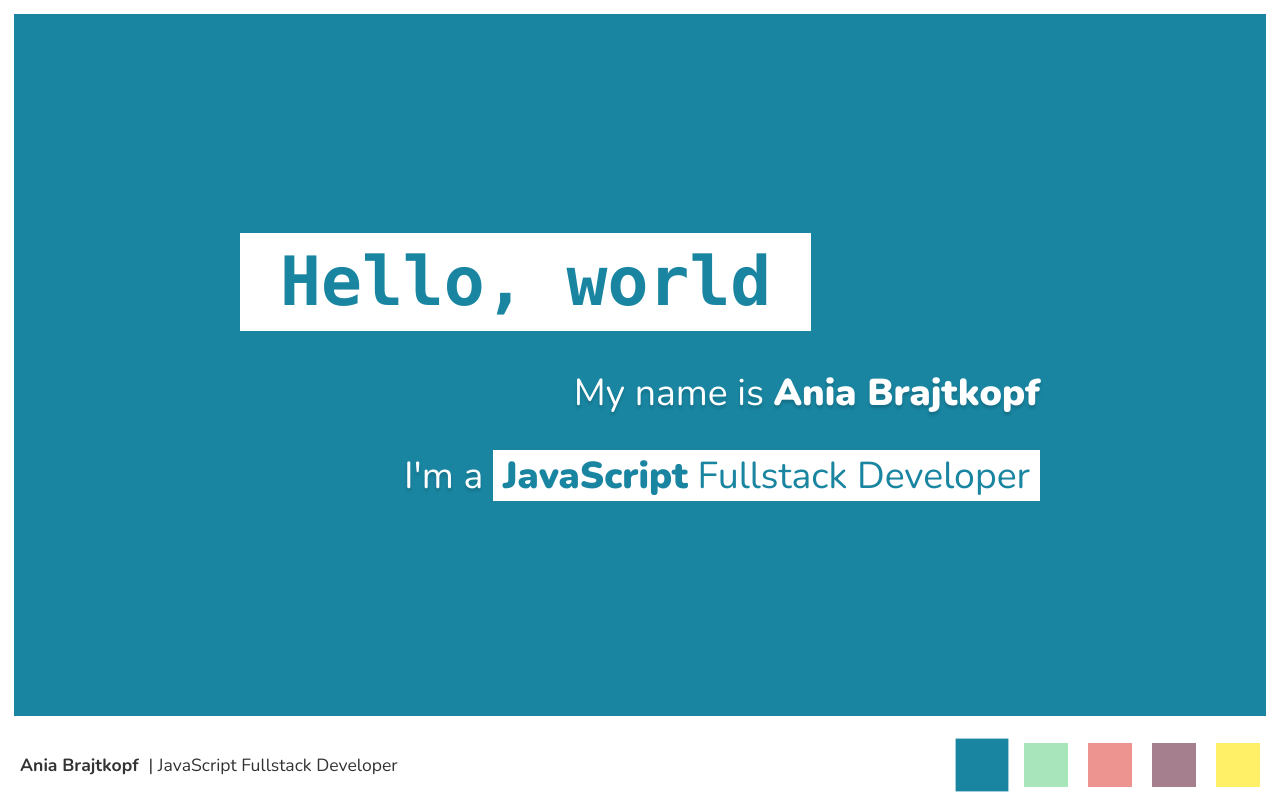
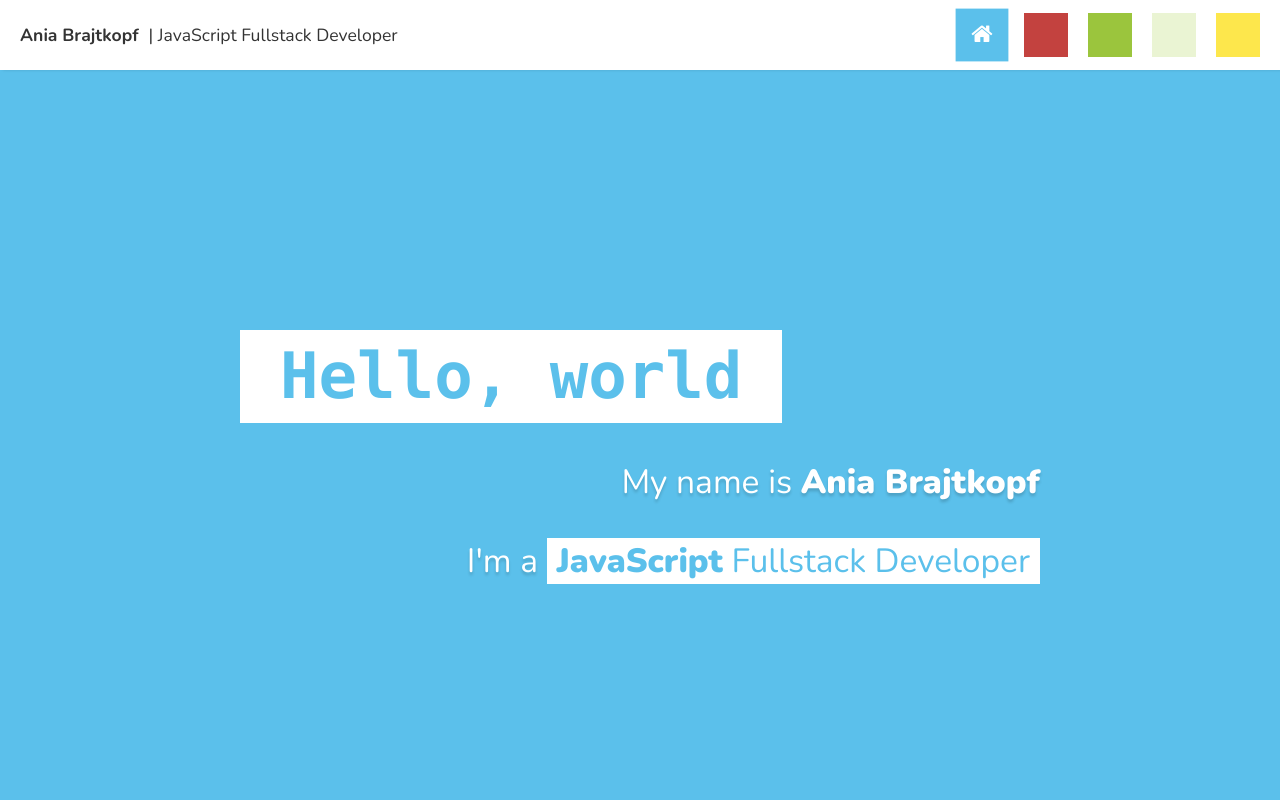
Before and after one commit to anya92/portfolio, a React (Create React App) app: page / in a window 1280 px wide. Shown: the top 800 px of the page. Built offline with nearby package versions, Linux system fonts and the light colour scheme; a web font is replaced by a local one.

Commit message:
added links to contact page

```diff
--- a/src/components/About.js
+++ b/src/components/About.js
@@ -4,7 +4,7 @@ import Section from '../styled/Section';
 
 export default () => {
   return (
-    <Section id="about" background="green">
+    <Section id="about" background="red">
 
     </Section>
   );
--- a/src/components/Contact.js
+++ b/src/components/Contact.js
@@ -1,10 +1,26 @@
-import React from 'react'
+import React, { Component } from 'react'
 
 import Section from '../styled/Section';
 import * as Contact from '../styled/Contact';
-import svgSrc from '../assets/desk_computer.svg';
 
-export default () => {
+export default class extends Component {
+  constructor(props) {
+    super(props)
+
+    this.state = {
+       copyText: 'Click to copy',
+    };
+  }
+
+  copyEmail = () => {
+    const inputWithEmail = document.getElementById('email');
+    inputWithEmail.select();
+    document.execCommand('copy');
+
+    this.setState(() => ({ copyText: 'Copied email to clipboard' }));
+  }
+
+  render() {
     return (
       <Section id="contact" background="yellow">
         <Contact.Container>
@@ -15,16 +31,36 @@ export default () => {
             <Contact.Subtitle>
               <h2>I'd love to hear <br /> from <strong>you!</strong></h2>
             </Contact.Subtitle>
+          </Contact.Text>
             <Contact.Buttons>
-            <i className="fa fa-envelope-o" />
+              <p><strong>Find me</strong> on</p>
+              <Contact.ButtonWithLink>
+                <a href="https://github.com/anya92" target="_blank" rel="noopener noreferrer">
+                  <i className="fa fa-github" /> Github
+                </a>
+              </Contact.ButtonWithLink>
+              <Contact.ButtonWithLink>
+                <a href="https://codepen.io/anya92" target="_blank" rel="noopener noreferrer">
+                  <i className="fa fa-codepen" /> Codepen
+                </a>
+              </Contact.ButtonWithLink><br />
+              <Contact.ButtonWithLink>
+                <a href="mailto:aniabrajtkopf@gmail.com">
+                  <i className="fa fa-envelope-o" /> Send me an email
+                </a>
+              </Contact.ButtonWithLink>
+              <p>or copy my <strong>email address</strong></p>
+              <Contact.CopyEmail>
+                <Contact.InputWithEmail
+                  onClick={this.copyEmail}
+                  defaultValue="aniabrajtkopf@gmail.com"
+                  id="email"
+                  readOnly />
+                <p>{this.state.copyText}</p>
+              </Contact.CopyEmail>
             </Contact.Buttons>
-        </Contact.Text>
-        <Contact.Image>
-          <img
-            src={svgSrc}
-            alt="computer on the desk" />
-        </Contact.Image>
         </Contact.Container>
       </Section>
-  )
+    );
   }
+}
--- /dev/null
+++ b/src/components/Footer.js
@@ -0,0 +1,5 @@
+import React from 'react';
+
+export default () => (
+  <div>Footer</div>
+);
--- a/src/components/Navbar.js
+++ b/src/components/Navbar.js
@@ -43,9 +43,10 @@ export default class extends Component {
 
   handleClick = id => {
     const section = document.getElementById(id);
+    const navbarHeight = document.querySelector('nav').offsetHeight;
     const rect = section.getBoundingClientRect();
     const scrollTop = window.pageYOffset || document.documentElement.scrollTop;
-    const top = scrollTop + rect.top;
+    const top = scrollTop + rect.top - navbarHeight;
 
     window.scroll({
       top,
@@ -55,26 +56,26 @@ export default class extends Component {
 
   render() {
     const links = [
-      { sectionId: 'home', background: 'blue' },
-      { sectionId: 'about', background: 'green' },
-      { sectionId: 'skills', background: 'red' },
-      { sectionId: 'projects', background: 'purple' },
-      { sectionId: 'contact', background: 'yellow' },
+      { sectionId: 'home', background: 'blue', icon: 'home' },
+      { sectionId: 'about', background: 'red', icon: 'user' },
+      { sectionId: 'skills', background: 'green', icon: 'gears' },
+      { sectionId: 'projects', background: 'white', icon: 'laptop' },
+      { sectionId: 'contact', background: 'yellow', icon: 'envelope' },
     ];
     return (
       <Navbar>
-        <Brand>
+        <Brand onClick={() => this.handleClick('home')}>
           <strong>Ania Brajtkopf</strong> | JavaScript Fullstack Developer
         </Brand>
         <Links>
           {
-            links.map(({ sectionId, background }, i) => (
+            links.map(({ sectionId, background, icon }, i) => (
               <Link
                 key={i}
                 background={background}
                 className={ sectionId === this.state.activeSection && 'active'}
                 onClick={() => this.handleClick(sectionId)}
-              />
+              ><i className={`fa fa-${icon}`} /></Link>
             ))
           }
         </Links>
--- a/src/components/Projects.js
+++ b/src/components/Projects.js
@@ -4,7 +4,7 @@ import Section from '../styled/Section';
 
 export default () => {
   return (
-    <Section id="projects" background="purple">
+    <Section id="projects" background="white">
 
     </Section>
   )
--- a/src/components/Skills.js
+++ b/src/components/Skills.js
@@ -4,8 +4,10 @@ import Section from '../styled/Section';
 
 export default () => {
   return (
-    <Section id="skills" background="red">
+    <Section id="skills" background="green">
+      <pre>
 
+      </pre>
     </Section>
   )
 }
--- a/src/styled/Contact.js
+++ b/src/styled/Contact.js
@@ -3,22 +3,23 @@ import styled from 'styled-components';
 import media from './mediaQueries';
 
 export const Container = styled.div`
-  height: 100%;
+  min-height: inherit;
   display: grid;
   grid-gap: 20px;
   grid-template-rows: auto auto;
+  color: #fff;
   ${media.medium`
     grid-template-rows: 1fr;
-    grid-template-columns: 60% auto;
+    grid-template-columns: 1fr 1fr;
   `}
 `;
 
 export const Text = styled.div`
-  color: #fff;
+
 `;
 
 export const Title = styled.div`
-  margin-top: 40px;
+  margin-top: 20px;
   background: #FFF;
   padding: 10px;
   display: inline-block;
@@ -42,7 +43,69 @@ export const Subtitle = styled.div`
 `;
 
 export const Buttons = styled.div`
+  display: grid;
+  grid-gap: 10px;
+  justify-content: center;
+  align-content: center;
+  font-size: 1.6rem;
+  text-shadow: 0 1.5px 2px rgba(0, 0, 0, .16);
+  p {
+    display: inline-block;
+    margin-right: 20px;
+  }
+`;
 
+export const ButtonWithLink = styled.div`
+  display: inline-block;
+  border: 3px solid #fff;
+  border-radius: 12px;
+  height: 50px;
+  min-width: 160px;
+  transition: all .3s ease-out;
+  /* margin: 0 10px; */
+  .fa {
+    margin-right: 10px;
+  }
+  &:hover {
+    box-shadow: 0 6px 6px rgba(0, 0, 0, .14);
+  }
+  a {
+    display: block;
+    padding: 20px;
+    color: #fff;
+    font-size: 1.4rem;
+    text-decoration: none;
+    width: 100%;
+    height: 100%;
+    display: flex;
+    justify-content: center;
+    align-items: center;
+  }
+`;
+
+export const CopyEmail = styled.div`
+  display: inline-grid;
+  grid-template-rows: repeat(2, auto);
+  p {
+    font-size: .9rem;
+    margin: 5px;
+    text-align: center;
+  }
+`;
+
+export const InputWithEmail = styled.input`
+  padding: 8px 12px;
+  background: transparent;
+  border: 3px solid #fff;
+  border-radius: 12px;
+  color: #fff;
+  font-size: 1.4rem;
+  text-align: center;
+  text-shadow: 0 1.5px 2px rgba(0, 0, 0, .16);
+  cursor: pointer;
+  &::selection {
+    background: transparent;
+  }
 `;
 
 export const Image = styled.div`
--- a/src/styled/Container.js
+++ b/src/styled/Container.js
@@ -7,20 +7,21 @@ injectGlobal`
   * {
     box-sizing: border-box;
   }
+
   body {
     margin: 0;
     color: #333;
     font-family: Nunito, sans-serif;
     font-size: 17px;
+    padding-top: 126px;
+    ${media.medium`
+      padding-top: 70px;
+    `}
   }
-`
+`;
 
 export default styled.div`
   max-width: 100%;
   margin: 0 auto;
   padding: 0px;
-  padding-bottom: 114px;
-  ${media.medium`
-    padding-bottom: 70px;
-  `}
 `;
--- a/src/styled/Home.js
+++ b/src/styled/Home.js
@@ -3,7 +3,8 @@ import styled from 'styled-components';
 import media from './mediaQueries';
 
 export const Container = styled.div`
-  height: 100%;
+  min-height: inherit;
+  /* border: 2px solid #fff; */
   display: grid;
   grid-gap: 40px;
   grid-template-rows: repeat(3, auto);
@@ -17,11 +18,16 @@ export const Title = styled.div`
   padding: 10px 40px;
   justify-self: start;
   h1 {
-    font-size: 4em;
+    font-size: 2rem;
     font-family: Consolas, monospace;
     color: ${props => props.theme[props.color]};
     margin: 0;
   }
+  ${media.medium`
+    h1 {
+      font-size: 4rem;
+    }
+  `}
 `;
 
 export const Subtitle = styled.div`
@@ -29,13 +35,18 @@ export const Subtitle = styled.div`
   h2 {
     color: #fff;
     margin: 0;
-    font-size: 2.2em;
+    font-size: 1.6rem;
     font-weight: 200;
     text-shadow: 0 3px 3px rgba(0, 0, 0, .16);
-    strong {
-      font-weight: 900;
+  }
+  strong {
+    font-weight: 900;
+  }
+  ${media.medium`
+    h2 {
+      font-size: 2.1rem;
     }
-  }
+  `}
 `;
 
 export const WhiteBackground = styled.span`
--- a/src/styled/Navbar.js
+++ b/src/styled/Navbar.js
@@ -4,7 +4,7 @@ import media from './mediaQueries';
 
 export const Navbar = styled.nav`
   position: fixed;
-  bottom: 0;
+  ${props => props.theme.navbar_top ? `top: 0;` : `bottom: 0;`}
   left: 0;
   width: 100%;
   background: #FFF;
@@ -13,7 +13,7 @@ export const Navbar = styled.nav`
   display: grid;
   grid-gap: 20px;
   grid-template-rows: 1fr auto;
-  /* box-shadow: 3px 0px 3px rgba(0, 0, 0, .14); */
+  box-shadow: 3px 0px 3px rgba(0, 0, 0, .14);
   ${media.medium`
     height: 70px;
     padding: 20px;
@@ -26,17 +26,18 @@ export const Navbar = styled.nav`
 
 export const Brand = styled.div`
   font-size: .9rem;
+  cursor: pointer;
   display: flex;
   align-items: center;
   justify-content: center;
-  order: 2;
+  /* order: 2; */
   strong {
     margin-right: 10px;
   }
   ${media.medium`
     justify-content: flex-start;
     font-size: 1.1rem;
-    order: 0;
+    /* order: 0; */
   `}
 `;
 
@@ -57,8 +58,30 @@ export const Link = styled.div`
   background: ${props => props.theme[props.background]};
   cursor: pointer;
   transition: all .3s ease-out;
+  display: grid;
+  justify-content: center;
+  align-content: center;
+
+  .fa {
+    color: #fff;
+    font-size: 1.2rem;
+    visibility: hidden;
+    opacity: 0;
+    transition: all .3s ease-out;
+  }
+
+  &:hover {
+    .fa {
+      visibility: visible;
+      opacity: 1;
+    }
+  }
 
   &.active {
     transform: scale(1.2);
+    .fa {
+      visibility: visible;
+      opacity: 1;
+    }
   }
 `;
--- a/src/styled/Section.js
+++ b/src/styled/Section.js
@@ -6,9 +6,7 @@ export default styled.section`
   min-height: calc(100vh - 114px);
   padding: 20px;
   background: ${props => props.theme[props.background]};
-  border: 10px solid #FFF;
   ${media.medium`
-    border-width: 14px;
-    height: calc(100vh - 70px);
+    min-height: calc(100vh - 70px);
   `}
 `;
--- a/src/styled/theme.js
+++ b/src/styled/theme.js
@@ -1,8 +1,14 @@
 export default {
-  blue: '#1985A1',
-  green: '#A9E5BB',
-  red: '#ED9390',
-  purple: '#A67F8E',
-  yellow: '#FFF067',
+  blue: '#5BC0EB',
+  green: '#9BC53D',
+  white: '#EAF4D3',
+  red: '#C3423F',
+  yellow: '#FDE74C',
   grey: '#46494C',
+  navbar_top: true,
+  // blue: '#1985A1',
+  // yellow: '#FFF067',
+  // green: '#A9E5BB',
+  // red: '#ED9390',
+  // purple: '#A67F8E',
 };
```
Lines whose indentation alone changed are shown as unchanged.
